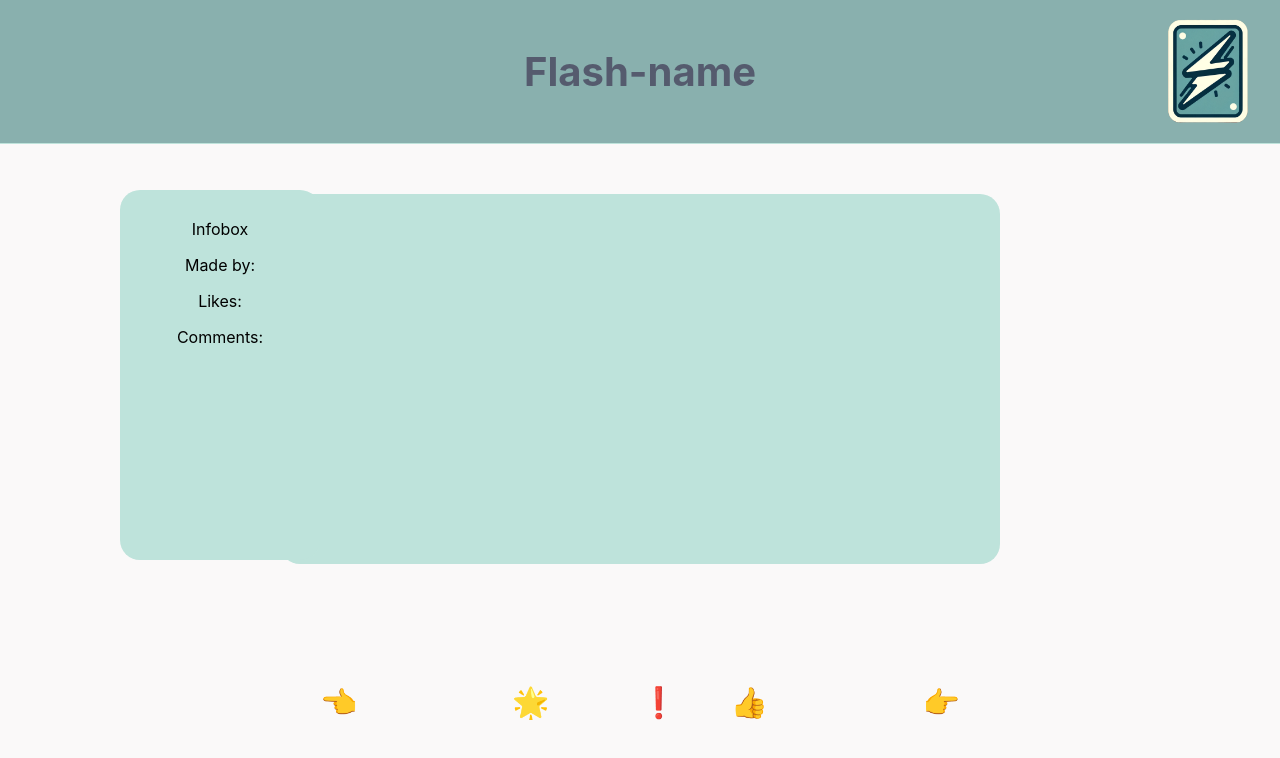
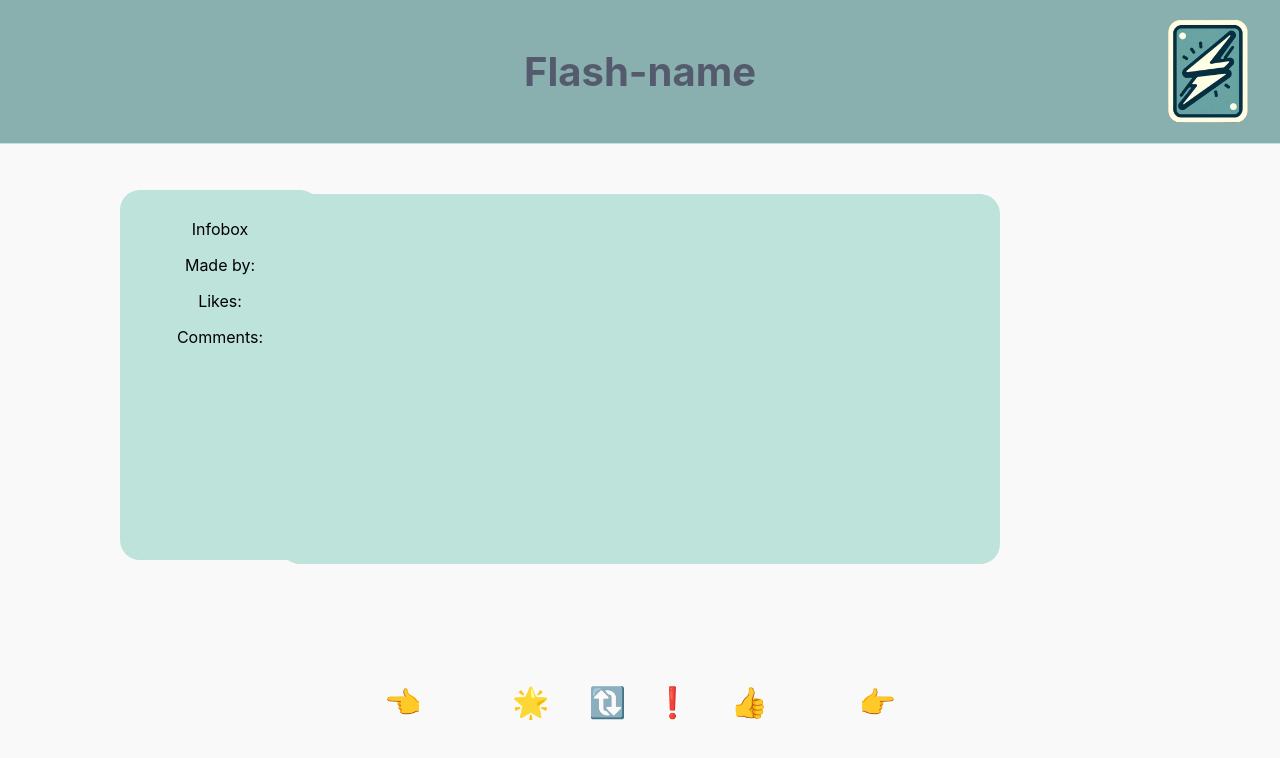
Before and after one commit to ThomasHWik/Flashy-frontend, a React (Create React App) app: page /quiz in a window 1280 px wide. Shown: the top 758 px of the page. Built offline with nearby package versions, Linux system fonts and the light colour scheme; no server answers.

Commit message:
Resolve "add shuffle deck functionality"

```diff
--- a/src/components/css/quiz.css
+++ b/src/components/css/quiz.css
@@ -34,13 +34,13 @@
 .buttonNext {
     position: absolute;
     bottom: 8%;
-    right: 25%;
+    right: 30%;
 }
 
 .buttonBack {
     position: absolute;
     bottom: 8%;
-    left: 25%;
+    left: 30%;
 }
 
 .buttonLike {
@@ -58,6 +58,11 @@
 .buttonFlag {
     position: absolute;
     bottom: 8%;
-    left: 50%;
-    right: 50%;
+    right: 46%;
 }
+
+.buttonShuffle {
+    position: absolute;
+    bottom: 8%;
+    left: 46%;
+}
--- a/src/components/quiz.js
+++ b/src/components/quiz.js
@@ -13,6 +13,10 @@ function Quiz() {
   const queryParameters = new URLSearchParams(window.location.search);
   const uuid = queryParameters.get("uuid");
 
+  useEffect(() => {
+    console.log("Cards in deck:", deck.cards);
+  }, [deck.cards]); // logs changes to card deck (such as loading and shuffling)
+
   console.log(uuid);
   async function fetchFlashyInfo() {
     const result = await fetch("http://localhost:8080/flashcard/id/" + uuid, {
@@ -26,6 +30,21 @@ function Quiz() {
     const decks = await result.json();
     console.log(decks);
     setDeck(decks);
+  }
+
+  // shuffle the flashcard deck
+  function shuffleDeck() {
+    setDeck((currentDeck) => {
+      let shuffledDeck = [...deck.cards]; // copy of the cards array
+      for (let i = shuffledDeck.length - 1; i > 0; i--) {
+        const j = Math.floor(Math.random() * (i + 1));
+        [shuffledDeck[i], shuffledDeck[j]] = [shuffledDeck[j], shuffledDeck[i]]; // swap cards
+      }
+      return { ...currentDeck, cards: shuffledDeck }; // return a new deck with the shuffled cards
+    });
+
+    setCurrentCardIndex(0); // start the quiz at the first card
+    setShowAnswer(0); // show the question side of the flashcard
   }
 
   function nextCard() {
@@ -105,6 +124,12 @@ function Quiz() {
         <p className="buttonFlag">
           <button style={buttonEmojiStyle}>❗</button>
         </p>
+
+        <p className="buttonShuffle">
+          <button style={buttonEmojiStyle} onClick={() => shuffleDeck()}>
+            🔃
+          </button>
+        </p>
       </div>
     </div>
   );
```
